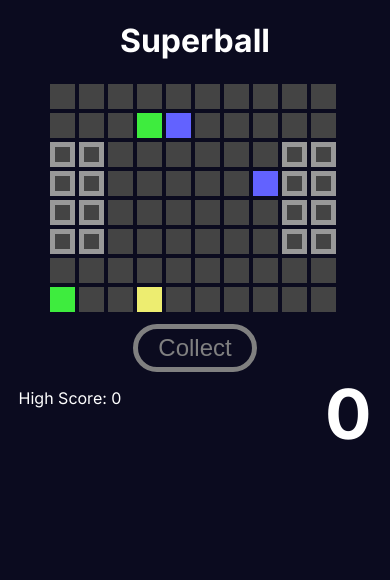
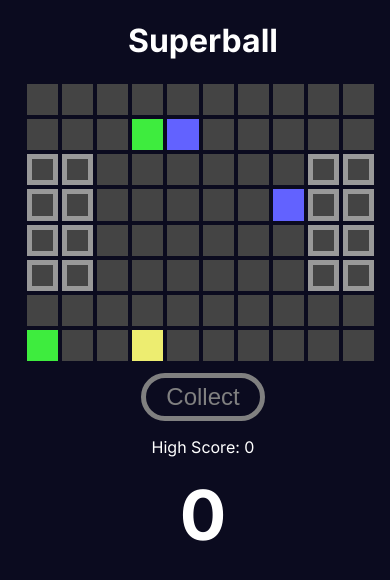
Before and after one commit to connor-minton/superball, a Next.js app: page / in a window 390 px wide. Shown: the top 580 px of the page. Built offline with nearby package versions, Linux system fonts and the light colour scheme.

Commit message:
improve mobile experience

```diff
--- a/app/ui/Square.module.css
+++ b/app/ui/Square.module.css
@@ -52,10 +52,10 @@
   }
 }
 
-@media (max-width: 400px) {
+@media (max-width: 415px) {
   .square {
-    height: 25px;
-    width: 25px;
+    height: 8vw;
+    width: 8vw;
     margin: 2px 2px;
   }
 }
--- a/app/ui/Status.js
+++ b/app/ui/Status.js
@@ -3,9 +3,10 @@
 import styles from './Status.module.css';
 
 export default function Status({score, highScore, isGameOver}) {
+  const gameOverDisplay = (isGameOver) ? 'block' : 'none';
   return (
     <>
-      <p className={styles.status}>{isGameOver ? 'Game Over' : <span>&nbsp;</span>}</p>
+      <p style={{display: gameOverDisplay}} className={styles.status}>{isGameOver ? 'Game Over' : <span>&nbsp;</span>}</p>
       <p className={styles.highScore}>High Score: {highScore}</p>
       <p className={styles.score}>{score}</p>
     </>
--- a/app/ui/Status.module.css
+++ b/app/ui/Status.module.css
@@ -18,15 +18,12 @@
     width: 250px;
     text-align: center;
   }
-}
 
-@media (max-width: 400px) {
-  .score {
-    text-align: right;
+  .status {
+    text-align: center;
   }
 
-  .status {
-    position: absolute;
-    top: 450px;
+  .highScore {
+    text-align: center;
   }
 }
--- a/app/ui/Superball.module.css
+++ b/app/ui/Superball.module.css
@@ -32,18 +32,22 @@
   .container {
     flex-direction: column
   }
+
   .sidebar {
     width: 100%;
     display: flex;
+    flex-direction: column;
+    align-items: center;
     justify-content: center;
+    margin: 10px 0;
   }
+
   .status {
     display: flex;
     justify-content: center;
+    flex-direction: column;
   }
-}
 
-@media (max-width: 400px) {
   .mobileControls {
     display: block;
   }
@@ -51,11 +55,4 @@
   .controls {
     display: none;
   }
-
-  .sidebar {
-    flex-direction: column;
-    align-items: center;
-    justify-content: center;
-    margin: 10px 0;
-  }
 }
--- a/app/ui/SuperballPage.js
+++ b/app/ui/SuperballPage.js
@@ -65,7 +65,7 @@ export default function Home() {
   }
 
   return (
-    <div style={{height:'100%', width:'100%'}} onClick={handleOtherClick}>
+    <div style={{height:'100vh', width:'100vw'}} onClick={handleOtherClick}>
       <h1 style={{textAlign: 'center'}}>Superball</h1>
       <Superball
         handleSquareClick={handleSquareClick}
```
